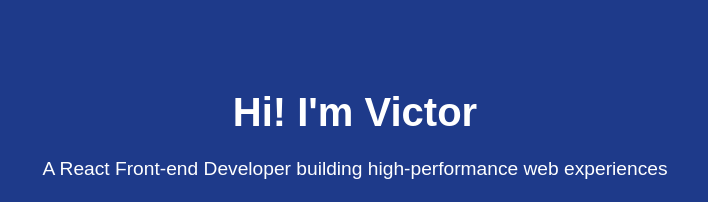
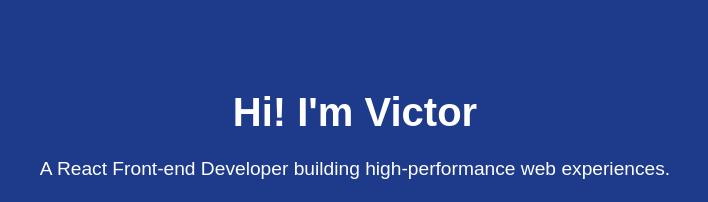
Before and after one commit to akinbodevictor02/My-portfolio-website, a plain HTML site: page My porfolio website/index.html in a window 1280 px wide. Shown: the top 202 px of the page, 285-993 px from the left. Drawn offline with Linux system fonts and the light colour scheme.

Commit message:
Test update to confirm live site

```diff
--- a/My porfolio website/index.html
+++ b/My porfolio website/index.html
@@ -9,7 +9,7 @@
 
 <header>
     <h1>Hi! I'm Victor</h1>
-    <p>A React Front-end Developer building  high-performance web experiences </p>
+    <p>A React Front-end Developer building  high-performance web experiences.</p>
     <a href="#contact" class ="btn">Contact Me</a>
 </header>
 
```
